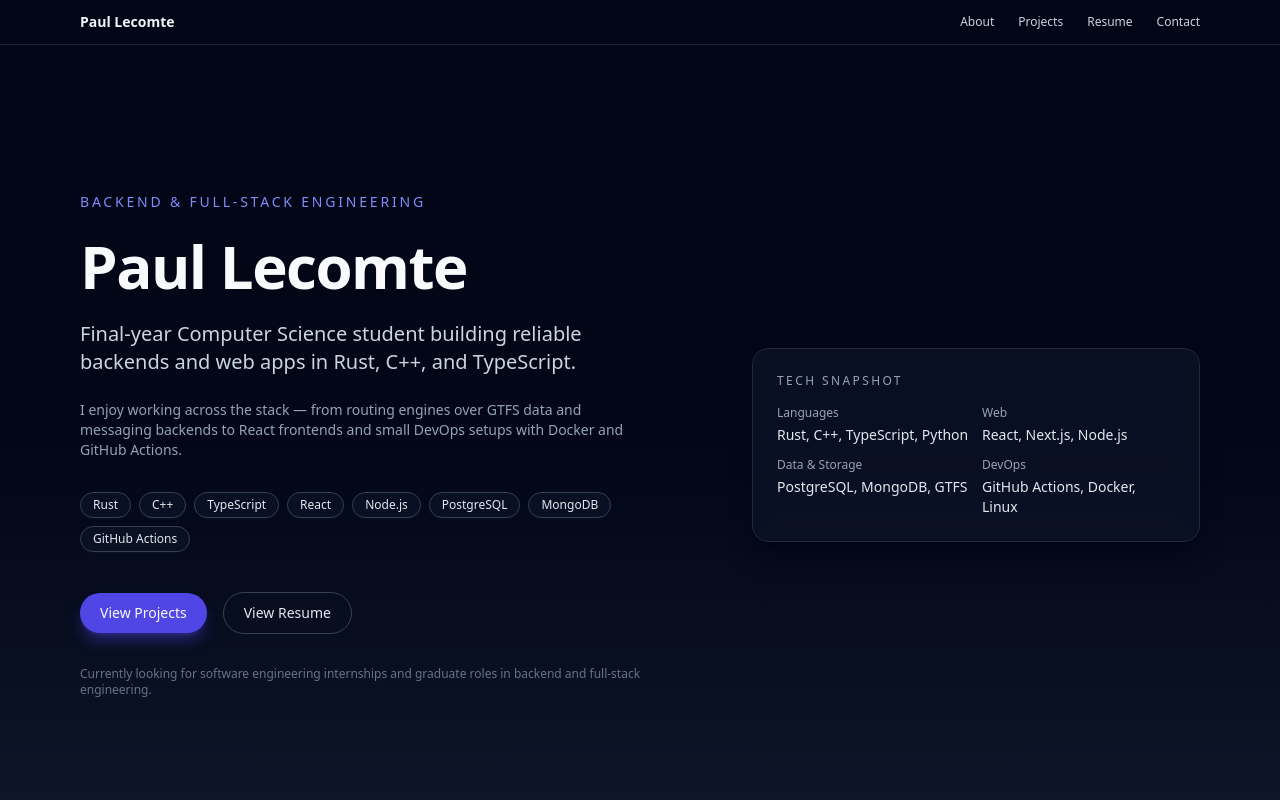
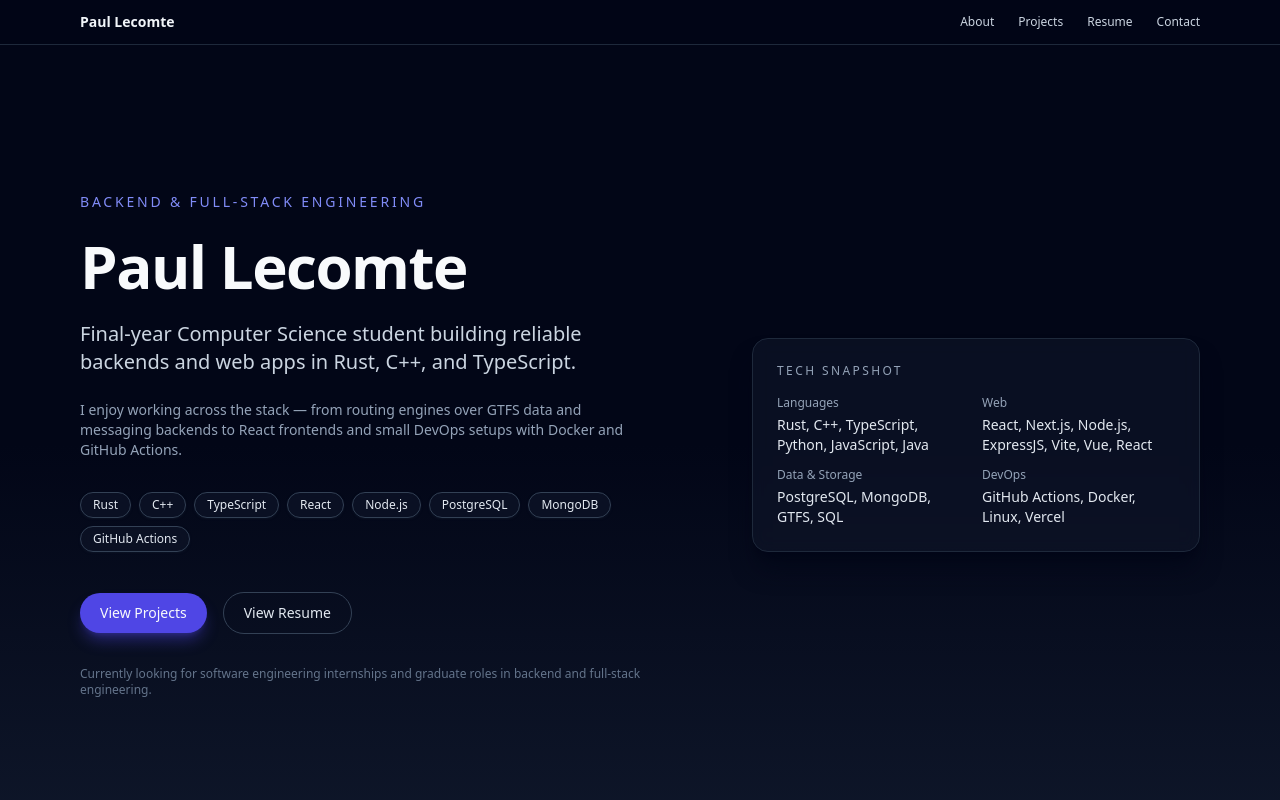
Before and after one commit to Paul-Lecomte/personal_portfolio, a React (Vite) app: page / in a window 1280 px wide. Shown: the top 800 px of the page. Built offline with nearby package versions, Linux system fonts and the light colour scheme.

Commit message:
updated languages

```diff
--- a/src/components/Hero.tsx
+++ b/src/components/Hero.tsx
@@ -72,19 +72,19 @@ const Hero: React.FC = () => {
             <div className="mt-4 grid grid-cols-2 gap-3 text-sm text-slate-200">
               <div className="space-y-1">
                 <p className="text-xs text-slate-400">Languages</p>
-                <p>Rust, C++, TypeScript, Python</p>
+                <p>Rust, C++, TypeScript, Python, JavaScript, Java</p>
               </div>
               <div className="space-y-1">
                 <p className="text-xs text-slate-400">Web</p>
-                <p>React, Next.js, Node.js</p>
+                <p>React, Next.js, Node.js, ExpressJS, Vite, Vue, React</p>
               </div>
               <div className="space-y-1">
                 <p className="text-xs text-slate-400">Data & Storage</p>
-                <p>PostgreSQL, MongoDB, GTFS</p>
+                <p>PostgreSQL, MongoDB, GTFS, SQL</p>
               </div>
               <div className="space-y-1">
                 <p className="text-xs text-slate-400">DevOps</p>
-                <p>GitHub Actions, Docker, Linux</p>
+                <p>GitHub Actions, Docker, Linux, Vercel</p>
               </div>
             </div>
           </div>
```
